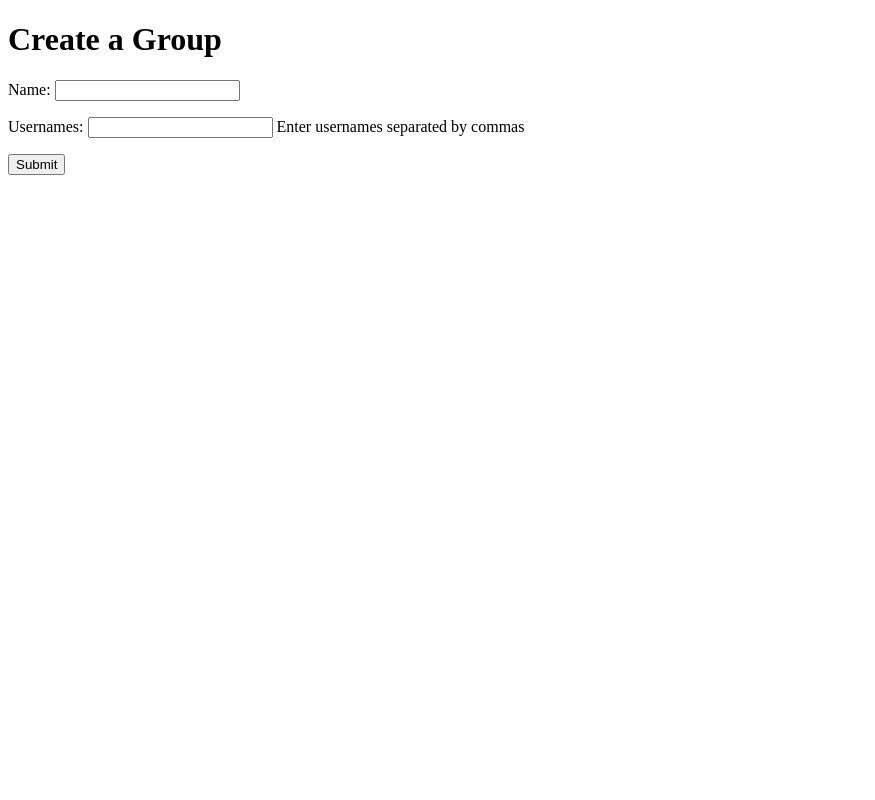
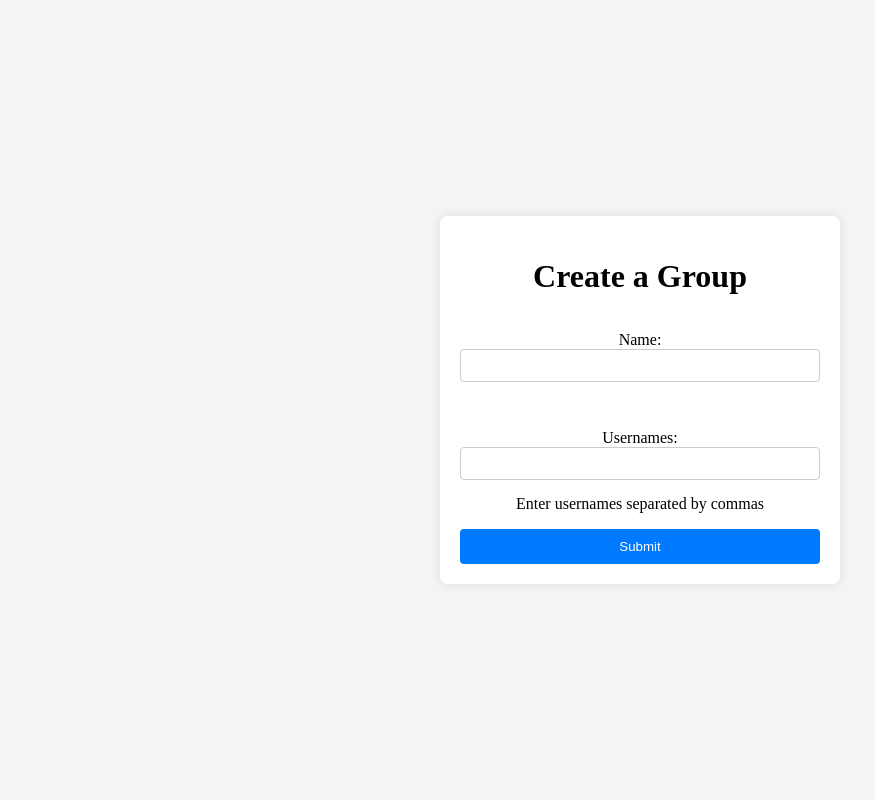
Before and after one commit to tanukiJami/Splittle, a Django app: page /groups/create/ in a window 1280 px wide. Shown: the whole page, without its empty margins (0-875 px from the left). Run offline with Django 5.2, Linux system fonts and the light colour scheme.

Commit message:
Updated createGroups layout.

```diff
--- a/splittle/groups/templates/createGroup.html
+++ b/splittle/groups/templates/createGroup.html
@@ -4,14 +4,66 @@
     <meta charset="UTF-8">
     <meta name="viewport" content="width=device-width, initial-scale=1.0">
     <title>Create Group</title>
+    <style>
+        body {
+            display: flex;
+            justify-content: center;
+            align-items: center;
+            height: 100vh;
+            margin: 0;
+            background-color: #f4f4f4;
+        }
+        .container {
+            background: white;
+            border-radius: 8px;
+            padding: 20px;
+            box-shadow: 0 0 10px rgba(0, 0, 0, 0.1);
+            max-width: 400px;
+            width: 100%;
+            box-sizing: border-box;
+            text-align: center;
+        }
+        h1 {
+            margin-bottom: 20px;
+        }
+        .site-form {
+            display: flex;
+            flex-direction: column;
+        }
+        .site-form label {
+            text-align: left;
+            margin-bottom: 5px;
+        }
+        .site-form input[type="text"],
+        .site-form textarea {
+            width: 100%;
+            padding: 8px;
+            margin-bottom: 15px;
+            border-radius: 4px;
+            border: 1px solid #ccc;
+            box-sizing: border-box;
+        }
+        .site-form input[type="submit"] {
+            background-color: #007bff;
+            color: white;
+            border: none;
+            padding: 10px;
+            border-radius: 4px;
+            cursor: pointer;
+        }
+        .site-form input[type="submit"]:hover {
+            background-color: #0056b3;
+        }
+    </style>
 </head>
 <body>
+    <div class="container">
         <h1>Create a Group</h1>
         <form class="site-form" action="{% url 'createGroup' %}" method="POST">
             {% csrf_token %}
             {{ form.as_p }} <!-- Django form rendering -->
             <input type="submit" value="Submit">
         </form>
-    </form>
+    </div>
 </body>
 </html>
```
Lines whose indentation alone changed are shown as unchanged.
